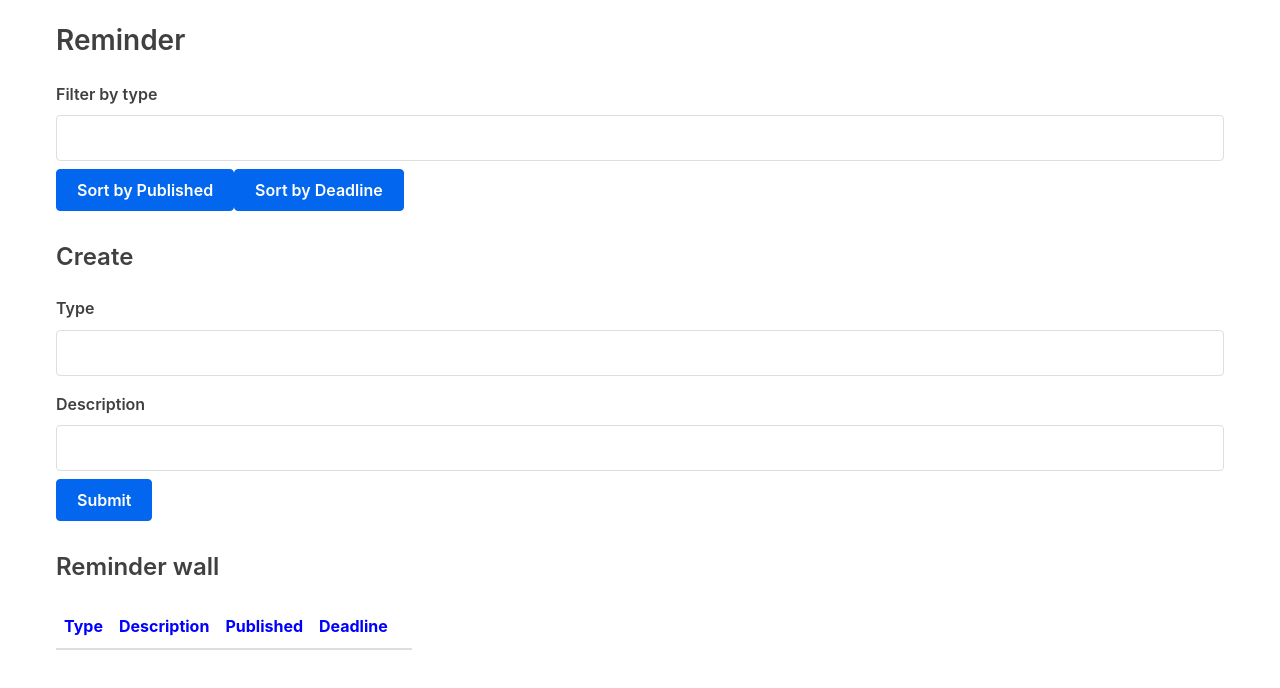
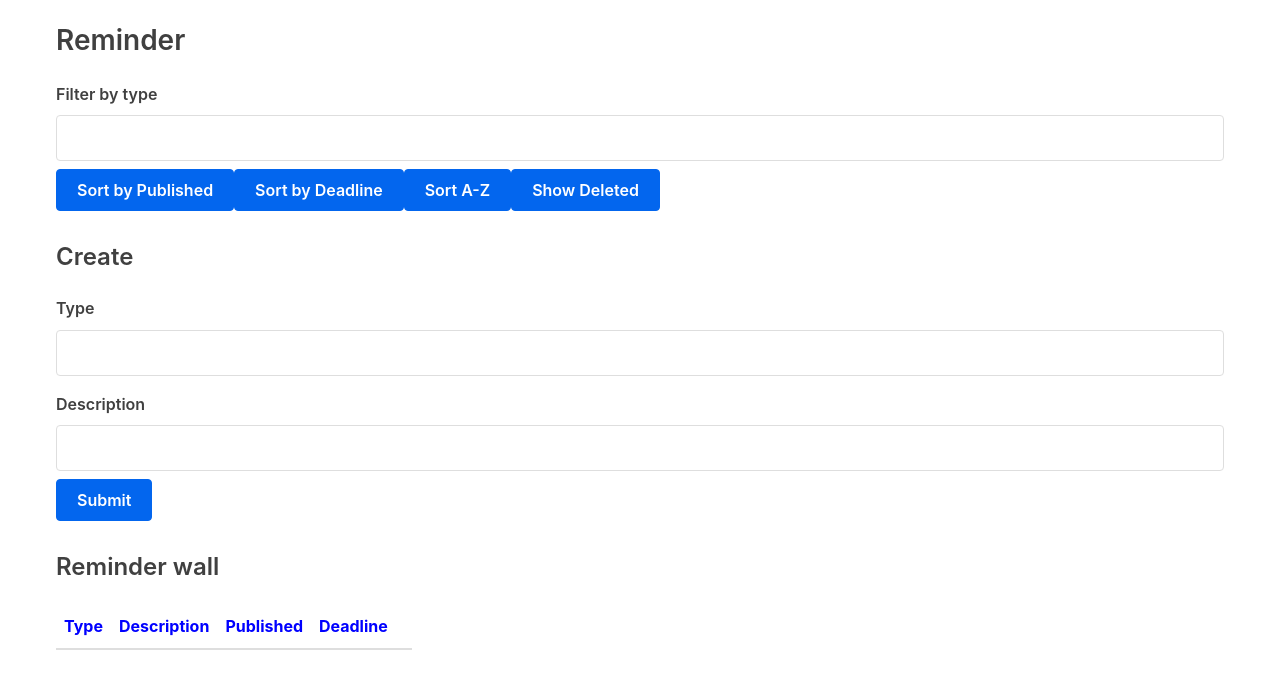
Before and after one commit to eSerrano24/Reminder_app, a React (Create React App) app: page / in a window 1280 px wide. Shown: the top 688 px of the page. Built offline with nearby package versions, Linux system fonts and the light colour scheme.

Commit message:
got alphabetized to sort and created a deletedreminders section

```diff
--- a/src/App.js
+++ b/src/App.js
@@ -2,25 +2,29 @@ import React, { Component } from "react";
 import Table from "./Table";
 import Form from "./Form";
 import Filter from "./Filter";
-import Order from "./Order";
+import Options from "./Options";
 
 class App extends Component {
   state = {
-    characters: [],
-    filter: [],
-    filterData: '',
-    td_array: []
+    reminders: [],
+    filterArr: [],
+    filterExpression: '',
+    td_array: [],
+    deleted: []
   };
 
   removeCharacter = index => {
-    const { characters } = this.state;
-    const value = characters.filter((character, i) => {
+    const { reminders } = this.state;
+    const newArr = reminders.filter((notused, i) => {
+      if (i === index) {
+        this.state.deleted.push(notused);
+      }
       return i !== index;
     });
 
     this.setState({
-      characters: value,
-      filter: value
+      reminders: newArr,
+      filterArr: newArr
     });
 
     // must resize table-array after deleting
@@ -31,21 +35,22 @@ class App extends Component {
 
   // when form is submitted
   handleSubmit = character => {
-    const value = [...this.state.characters, character];
+    const arr = [...this.state.reminders, character];
     this.setState({
-      characters: value,
-      filter: value,
-      filterData: ''
+      reminders: arr,
+      filterArr: arr,
+      filterExpression: ''
      });
   };
 
   // value of the expiration date when it is changed for the table class
-  tdExpire = (val, ind) => {
-    const {characters} = this.state;
+  tdDates = (val, ind) => {
+    const {reminders} = this.state;
     this.setState({
-      characters: characters.map(function(row, i) {
+      reminders: reminders.map(function(row, i) {
         if(i===ind) {
           row.value = Date.parse(val);
+          row.created = new Date().getTime();
         }
         return row;
       })
@@ -55,70 +60,91 @@ class App extends Component {
   // filter method
   handleFilter = val => {
     const {value} = val.target; // filter data
+    this.setState({filterExpression: val.target.value});
+
+    // if the user has input reminders in the filter
+    this.setState({filterArr: this.selectFilter(value, this.state.reminders)});
+  };
+
+  selectFilter = (value, reminders) => {
     const regEx = new RegExp('^'+value);
-    const {characters} = this.state;
     let filter;
-
-    this.setState({filterData: value});
-
-    // if the user has input characters in the filter
     if(value !== '') {
-      filter = characters.filter((item) => {
+      filter = reminders.filter((item) => {
         return (regEx.test(item.type));
       })
     } else {
-      filter = characters;
+      filter = reminders;
     }
-    this.setState({filter: filter});
-  };
+    return filter;
+  }
 
-  sortTable = () => {
+  sortTable = (event) => {
+    const {reminders, deleted} = this.state;
+    const {name, value} = event.target;
 
-    const {characters} = this.state;
-
-    const obj = [].concat(characters).sort(function(a,b){
-      return a.value - b.value;
+    let obj;
+    if (name === 'deleted') {
+      obj = deleted;
+    }
+    else {
+      obj = [].concat(reminders).sort(function(a,b) {
+        if(name === 'deadline') {
+          return b.value - a.value;
+        }
+        if (name === 'alphabetized') {
+          if (a.type < b.type) {
+            return 1;
+          }
+          if (b.type < a.type) {
+            return -1;
+          }
+        }
+        if (name === 'published') {
+          return a.created - b.created
+        }
+        alert('returned 0');
+        return 0;
       });
-
-    const obj2 = obj.map((val)=> {
+      const td_sort = obj.map((val)=> {
         return new Date(val.value).toLocaleDateString();
       });
 
-    console.log('the td_array:');
-    console.log(this.state.td_array);
-
       // map the table
       this.setState({
-      characters: obj,
-      filter: obj,
-      td_array: obj2
+        [value]: obj,
+        td_array: td_sort
       });
       console.log("sort: "+this.state.td_array);
     }
+    this.setState({
+      filterArr: this.selectFilter(this.state.filterExpression, obj),
+    })
+  }
 
   render() {
-    const { characters, filterData, filter, td_array} = this.state;
+    const { reminders, filterExpression, filterArr, td_array} = this.state;
     return (
       <div className="container">
         <h3>Reminder</h3>
         <Filter
-          filterData={filterData}
+          filterExpression={filterExpression}
           handleFilter={this.handleFilter}
         />
-        <Order sortTable = {this.sortTable}/>
+        <Options reminders={reminders} sortTable = {this.sortTable}/>
         <h4>Create</h4>
         <Form
-          tdExpire={this.tdExpire}
+          tdDates={this.tdDates}
           td_array={td_array}
           handleSubmit={this.handleSubmit}
         />
         <h4>Reminder wall</h4>
         <Table
-          original = {characters}
-          filter={filter}
+          original = {reminders}
+          filterArr={filterArr}
           removeCharacter={this.removeCharacter}
           td_array={td_array}
-          tdExpire={this.tdExpire}
+          tdDates={this.tdDates}
         />
       </div>
     );
--- a/src/Filter.js
+++ b/src/Filter.js
@@ -3,7 +3,7 @@ import React from "react";
 const Filter = props => {
 
     // to concat the input
-    const {filterData} = props;
+    const {filterExpression} = props;
 
     return (
       <div>
@@ -12,7 +12,7 @@ const Filter = props => {
           type="text"
           name="filter"
           id="filter"
-          value={filterData}
+          value={filterExpression}
           onChange={props.handleFilter}
         />
       </div>
--- a/src/Form.js
+++ b/src/Form.js
@@ -8,6 +8,7 @@ class Form extends Component {
     this.initialState = {
       type: "",
       description: "",
+      created: null,
       value: null // will be numeric compared-matching with td_array Date()
     };
 
@@ -31,9 +32,8 @@ class Form extends Component {
     const temp = 'December 31, 1969';
     // we don't need to use setState?
     this.props.td_array.push(temp);
-    this.props.tdExpire(new Date(temp).getTime());
+    this.props.tdDates(new Date(temp).getTime());
 
-    alert("size of table array " + this.props.td_array.length);
     alert("table array: "+this.props.td_array);
     console.log('td_arr on submit: '+this.props.td_array);
 
--- /dev/null
+++ b/src/Options.js
@@ -0,0 +1,15 @@
+import React from 'react';
+
+const Options = props => {
+
+    return (
+        <div>
+            <button name='published' value='reminders' onClick={props.sortTable}>Sort by Published</button>
+            <button name='deadline' value='reminders' onClick={props.sortTable}>Sort by Deadline</button>
+            <button name='alphabetized' value='reminders' onClick={props.sortTable}>Sort A-Z</button>
+            <button name='deleted' value='deleted' onClick={props.sortTable}>Show Deleted</button>
+        </div>
+    );
+}
+
+export default Options;
--- a/src/Order.js
+++ /dev/null
@@ -1,13 +0,0 @@
-import React from 'react';
-
-const Order = props => {
-
-    return (
-        <div>
-            <button>Sort by Published</button>
-            <button onClick={props.sortTable}>Sort by Deadline</button>
-        </div>
-    );
-}
-
-export default Order;
--- a/src/Table.js
+++ b/src/Table.js
@@ -4,17 +4,17 @@ import EdiText from 'react-editext';
 let count = 0;
 const Table = props => {
 
-  const { original, filter, removeCharacter, td_array, tdExpire } = props;
+  const { original, filterArr, removeCharacter, td_array, tdDates } = props;
 
   return (
     <table id = "myTable" style={{color: "blue", width: "auto"}}>
       <TableHeader/>
       <TableBody
         original = {original}
-        filter={filter}
+        filterArr={filterArr}
         removeCharacter={removeCharacter}
         td_array = {td_array}
-        tdExpire = {tdExpire}
+        tdDates = {tdDates}
       />
     </table>
   );
@@ -36,12 +36,11 @@ let TableHeader = () => {
 
 let TableBody = props => {
 
-  const rows = props.filter.map((row, index) => {
+  const rows = props.filterArr.map((row, index) => {
 
   const handleSave = (val, iP) => {
-    alert(val);
     props.td_array[iP.count] = new Date(val).toLocaleDateString(); // we don't need to use setState?
-    props.tdExpire(val, iP.count); // this is to share the handleSave val data with the td value below
+    props.tdDates(val, iP.count);
 
     alert("Row: "+iP.count); // -- this alert tells us the row we chose
   }
```
Lines whose indentation alone changed are shown as unchanged.
